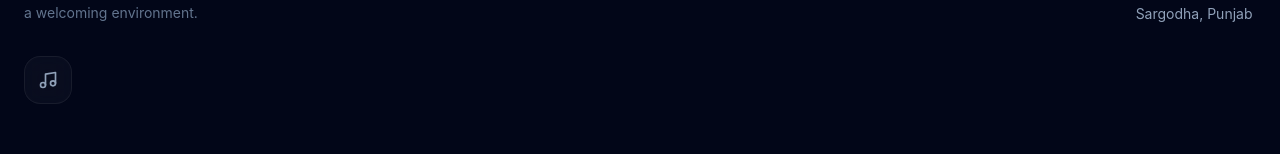
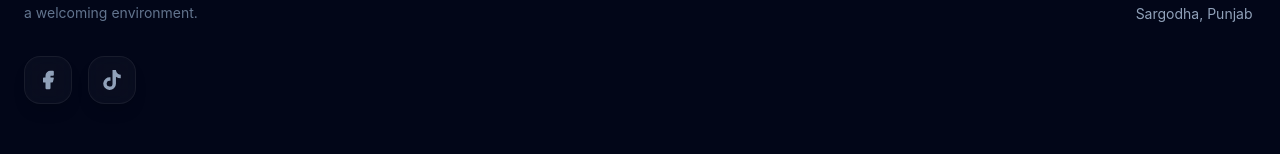
Before and after one commit to MENNISHERE/gulzar-dental, a React (Vite) app: page / in a window 1280 px wide. Shown: the part 6298-6452 px from the top of the page. Built offline with nearby package versions, Linux system fonts and the light colour scheme.

Commit message:
feat: enhance SEO and add Facebook link
- Added WebSite structured data and explicit favicon for search optimization.
- Integrated Facebook profile link to the footer.
- Added build step to manage favicon deployment.

```diff
--- /dev/null
+++ b/copy-favicon.js
@@ -0,0 +1,20 @@
+import fs from 'fs';
+import path from 'path';
+
+const srcDir = process.cwd();
+const publicDir = path.join(srcDir, 'public');
+
+// Ensure public directory exists
+if (!fs.existsSync(publicDir)) {
+  fs.mkdirSync(publicDir, { recursive: true });
+}
+
+const sourceFile = path.join(srcDir, 'file_00000000e988722f8a542eda2234d7c0.png');
+const destFile = path.join(publicDir, 'favicon.ico');
+
+if (fs.existsSync(sourceFile)) {
+  fs.copyFileSync(sourceFile, destFile);
+  console.log('Successfully copied logo to public/favicon.ico');
+} else {
+  console.error('Source logo file not found:', sourceFile);
+}
--- a/index.html
+++ b/index.html
@@ -16,6 +16,19 @@
     <meta name="google-site-verification" content="google612658a234746882" />
 
     <link rel="icon" type="image/png" href="https://i.postimg.cc/W1s8JwB1/file-00000000e988722f8a542eda2234d7c0.png" />
+    <!-- Explicit absolute URL favicon for Googlebot crawler search results -->
+    <link rel="shortcut icon" href="https://gulzar-dental.vercel.app/favicon.ico" type="image/x-icon" />
+
+    <!-- WebSite Structured Data (JSON-LD) to force Google site name display as Gulzar Dental Clinic -->
+    <script type="application/ld+json">
+    {
+      "@context": "https://schema.org",
+      "@type": "WebSite",
+      "name": "Gulzar Dental Clinic",
+      "url": "https://gulzar-dental.vercel.app"
+    }
+    </script>
+
     <title>Best Dental Clinic in Sargodha | Expert Root Canal & Extraction</title>
   </head>
   <body>
--- a/package.json
+++ b/package.json
@@ -5,7 +5,7 @@
   "type": "module",
   "scripts": {
     "dev": "vite --port=3000 --host=0.0.0.0",
-    "build": "NODE_OPTIONS=--max-old-space-size=4096 vite build",
+    "build": "node copy-favicon.js && NODE_OPTIONS=--max-old-space-size=4096 vite build",
     "preview": "vite preview",
     "clean": "rm -rf dist",
     "lint": "tsc --noEmit"
--- a/src/App.tsx
+++ b/src/App.tsx
@@ -29,7 +29,8 @@ import {
   Video,
   HandHeart,
   Trash2,
-  Smile
+  Smile,
+  Facebook
 } from 'lucide-react';
 import { cn } from './lib/utils';
 import {
@@ -49,6 +50,7 @@ const getWhatsAppUrl = (service?: string) => {
     : "Main appointment book karna chahta/chahti hoon.";
   return `https://wa.me/${phone}?text=${encodeURIComponent(message)}`;
 };
+const FACEBOOK_URL = "https://www.facebook.com/gulzar.khan.589583";
 const TIKTOK_URL = "https://www.tiktok.com/@gulzardentalclinic"; // Please update this with your actual link
 const OLADOC_URL = "https://oladoc.com/pakistan/sargodha/h/gulzar-dental-clinic/15501";
 const LOGO_URL = "https://i.postimg.cc/W1s8JwB1/file-00000000e988722f8a542eda2234d7c0.png";
@@ -1042,8 +1044,13 @@ const Footer = () => {
             Committed to providing premium, affordable dental care for families in Sargodha. Experience clinical excellence in a welcoming environment.
           </p>
           <div className="flex gap-4">
-             <a href={TIKTOK_URL} target="_blank" rel="noopener noreferrer" className="w-12 h-12 glass rounded-2xl flex items-center justify-center text-slate-400 hover:text-teal-500 transition-all">
-                <Music className="w-5 h-5" />
+             <a href={FACEBOOK_URL} target="_blank" rel="noopener noreferrer" className="w-12 h-12 glass rounded-2xl flex items-center justify-center text-slate-400 hover:text-[#1877F2] transition-colors shadow-lg">
+                <Facebook className="w-5 h-5 fill-current" />
+             </a>
+             <a href={TIKTOK_URL} target="_blank" rel="noopener noreferrer" className="w-12 h-12 glass rounded-2xl flex items-center justify-center text-slate-400 hover:text-white transition-colors shadow-lg">
+                <svg className="w-5 h-5 fill-current" viewBox="0 0 448 512" xmlns="http://www.w3.org/2000/svg">
+                  <path d="M448,209.91a210.06,210.06,0,0,1-122.77-39.25V349.38A162.55,162.55,0,1,1,185,188.31V278.2a74.62,74.62,0,1,0,52.23,71.18V0l88,0a121.18,121.18,0,0,0,1.86,22.17h0A122.18,122.18,0,0,0,381,102.39a121.43,121.43,0,0,0,67,20.14Z"/>
+                </svg>
              </a>
           </div>
         </div>
```
